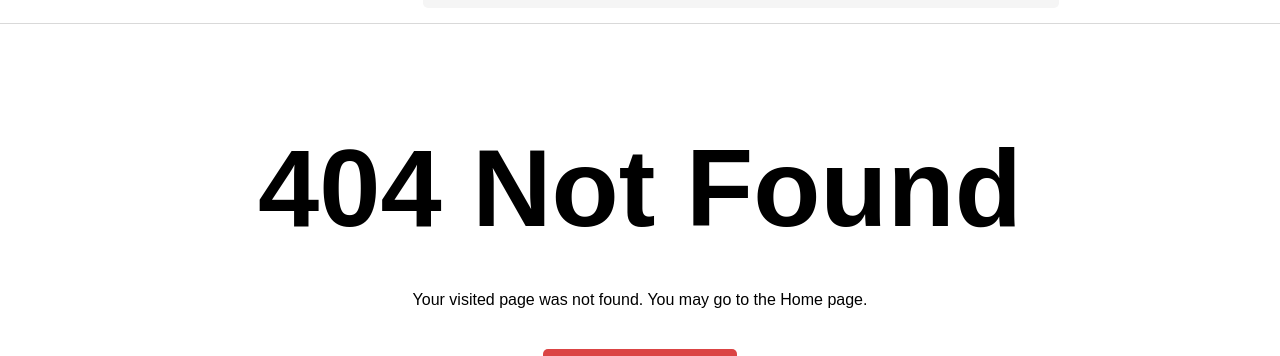
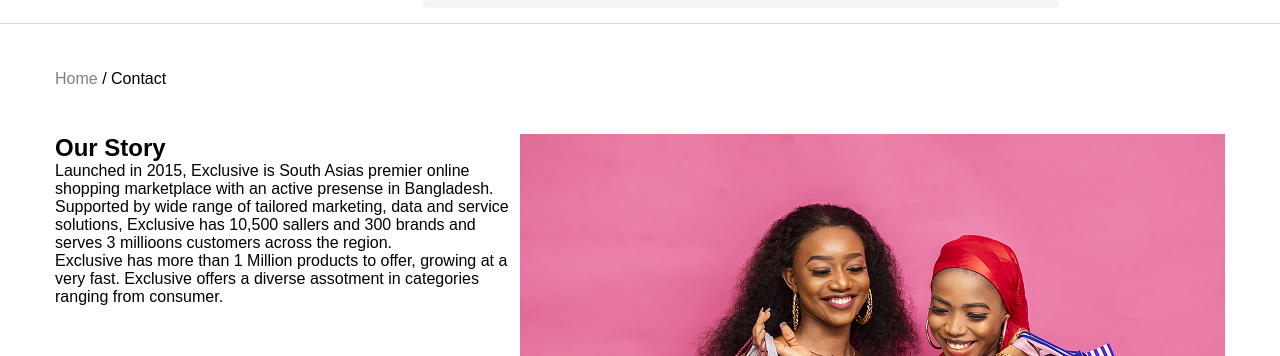
Before and after one commit to Skoro11/vite-react, a React (Vite) app: page /about in a window 1280 px wide. Shown: the part 383-739 px from the top of the page. Built offline with nearby package versions, Linux system fonts and the light colour scheme.

Commit message:
About page starting files

```diff
--- a/src/App.css
+++ b/src/App.css
@@ -5,11 +5,23 @@
 .bold{
   font-weight: bold;
 }
+.mx-width-1170px{
+  max-width:1170px;
+}
 .padd-left-5{
   padding-left:5%;
 }
 .mg-bottom-100{
   margin-bottom:100px;
+}
+.mg-inline-auto{
+  margin-inline:auto;
+}
+.bg-bottom-5{
+  margin-bottom: 5%;
+}
+.padding-right-5{
+  padding-right:5%;
 }
 .direction-column{
   flex-direction: column;
@@ -20,6 +32,7 @@
 .pd-in-30p{
 padding-inline: 30px;
 }
+
 .gap-3{
   gap:3%;
 }
--- a/src/App.jsx
+++ b/src/App.jsx
@@ -20,6 +20,7 @@
 import NotFound from "./pages/NotFound";
 import AdminPanel from "./admin/AdminPanel";
 import ContactPage from "./pages/Contact"
+import AboutPage from "./pages/AboutPage";
 function App() {
   return (
     <Router>
@@ -57,12 +58,13 @@
               />
               <Route path="/product/:slug/:id" element={<ProductUrl />} />
               <Route path="/contact" element={<ContactPage />} />
+              <Route path="/about" element={<AboutPage />} />
               <Route
                 path="/cart"
                 element={
-                  <>
+
                     <CartPage />
-                  </>
+
                 }
               />
 
--- /dev/null
+++ b/src/pages/AboutPage.jsx
@@ -0,0 +1,24 @@
+function AboutPage(){
+    return(
+        <section className="mg-inline-auto pd-in-30p pd-in-15-mb mx-width-1170px">
+             <div className="links-home"><a className="home-link" href="/">Home</a> / Contact</div>
+            <div className="flex">
+                <div>
+                    <h1>Our Story</h1>
+                    <p>Launched in 2015, Exclusive is South Asias premier online shopping marketplace with an active presense in Bangladesh. Supported by wide range of tailored marketing, data and service solutions, Exclusive has 10,500 sallers and 300 brands and serves 3 millioons customers across the region.
+
+                    </p>
+                    <p>
+                    Exclusive has more than 1 Million products to offer, growing at a very fast. Exclusive offers a diverse assotment in categories ranging  from consumer.
+                    </p>
+                </div>
+                <div>
+                    <img src="customers.png" alt="Two african women"/>
+                </div>
+            </div>
+
+        </section>
+    )
+}
+
+export default AboutPage;
```
Also changed, not shown: public/customers.png (added).
